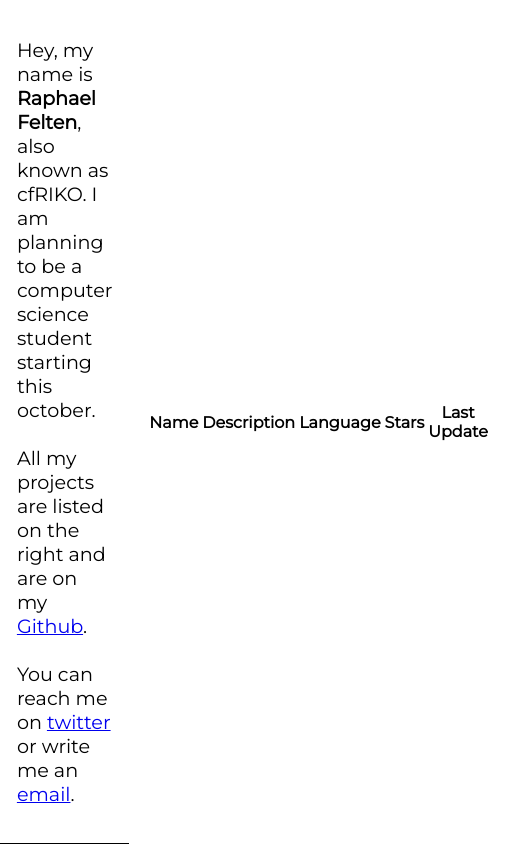
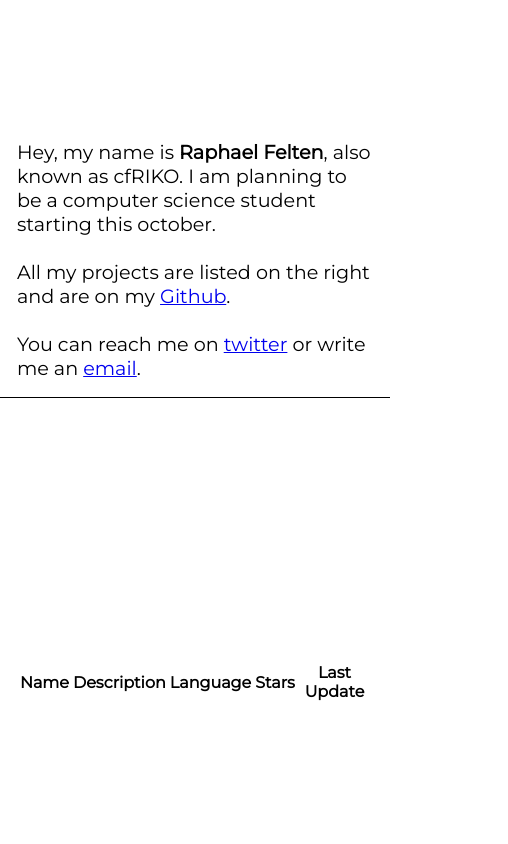
Before and after one commit to cfRIKO/website, a plain HTML site: page index.html in a window 390 px wide. Shown: the whole page, 508 px wide, since content can reach past the window. Drawn offline with Linux system fonts and the light colour scheme; no server answers.

Commit message:
Added meta tag and fixed style errors

```diff
--- a/index.html
+++ b/index.html
@@ -4,6 +4,7 @@
   <title>rfelten.de</title>
   <link rel="stylesheet" href="styles.css">
   <link href="https://fonts.googleapis.com/css2?family=Montserrat:ital@0;1&display=swap" rel="stylesheet">
+  <meta name="viewport" content="width=device-width, initial-scale=1.0">
 </head>
 <body>
   <div id="container">
--- a/index.js
+++ b/index.js
@@ -5,7 +5,6 @@ fetch('https://api.github.com/users/cfRIKO/repos')
     const tbody = table.tBodies[0];
     repos.sort((a, b) => b.stargazers_count - a.stargazers_count);
     repos.forEach(repo => {
-      console.log(repo);
       const row = tbody.insertRow();
       const name = row.insertCell();
       const link = document.createElement('a');
--- a/styles.css
+++ b/styles.css
@@ -36,7 +36,7 @@ td {
 }
 
 @media only screen and (max-width: 880px) {
-  .container {
+  #container {
     flex-direction: column;
     justify-content: space-around;
   }
```
